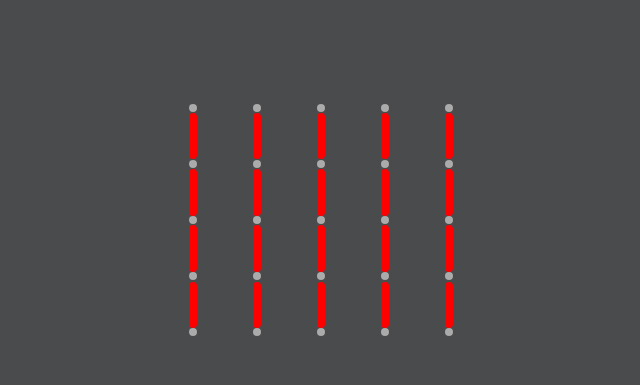
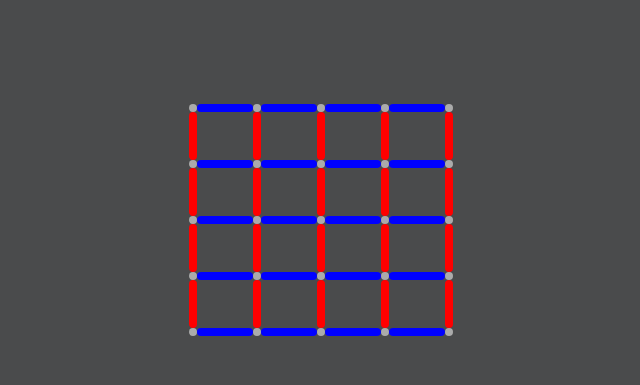
Before and after one commit to CueBitts/CueBitts.github.io, a plain HTML site: page index.html in a window 1280 px wide. Shown: the whole page, without its empty margins (319-959 px from the left). Drawn offline with Linux system fonts and the light colour scheme.

Commit message:
horizontal grid lines exist

```diff
--- a/index.html
+++ b/index.html
@@ -11,6 +11,7 @@
 <body>
     <div id="dotGrid"></div>
     <div id="vrtGrid"></div>
+    <div id="hrzGrid"></div>
 
     <script src="script.js"></script>
 </body>
--- a/script.js
+++ b/script.js
@@ -1,12 +1,18 @@
-for(i=0; i<25; i++) {
+for(let i=0; i<25; i++) {
     dot = document.createElement('div');
     dot.setAttribute('id', 'dot');
     dotGrid = document.getElementById('dotGrid');
     dotGrid.appendChild(dot);
 }
-for(i=0; i<20; i++) {
+for(let i=0; i<20; i++) {
     vrt = document.createElement('div');
     vrt.setAttribute('id', 'vrt');
     vrtGrid = document.getElementById('vrtGrid');
     vrtGrid.appendChild(vrt);
 }
+for(let i=0; i<20; i++) {
+    hrz = document.createElement('div');
+    hrz.setAttribute('id', 'hrz');
+    hrzGrid = document.getElementById('hrzGrid');
+    hrzGrid.appendChild(hrz);
+}
--- a/style.css
+++ b/style.css
@@ -42,7 +42,7 @@ body {
 }
 #vrtGrid {
     /* position */
-    margin: -21.2rem auto;
+    margin: -20.75rem auto;
 
     /* size */
     max-width: 20rem;
@@ -53,7 +53,7 @@ body {
     /* child position */
     display: grid;
     grid-template-columns: 20% 20% 20% 20% 20%;
-    grid-template-rows: 20% 20% 20% 20% 20%;
+    grid-template-rows: 25% 25% 25% 25%;
 
     /* child size */
 
@@ -62,14 +62,48 @@ body {
 }
 #vrt {
     /* position */
-    margin: 0.75rem auto;
+    margin: 0.25rem auto;
 
     /* size */
     width: 0.5rem;
-    height: 2.9rem;
+    height: 3rem;
 
     /* appearance */
     border-radius: 0.25rem;
     background: red;
 
 }
+#hrzGrid {
+    /* position */
+    margin: 5rem auto;
+
+    /* size */
+    max-width: 16rem;
+
+    /* appearance */
+
+    /* background: red; */
+
+    /* child position */
+    display: grid;
+    grid-template-columns: 25% 25% 25% 25%;
+    grid-template-rows: 20% 20% 20% 20% 20%;
+
+    /* child size */
+
+    /* child appearance */
+
+}
+#hrz {
+    /* position */
+    margin: 1.5rem auto;
+
+    /* size */
+    width: 3.5rem;
+    height: 0.5rem;
+
+    /* appearance */
+    border-radius: 0.25rem;
+    background: blue;
+
+}
```
Also changed, not shown: 1 other file.
